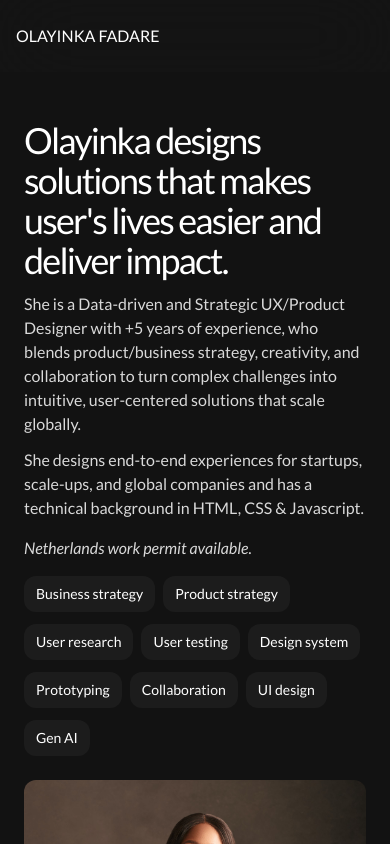
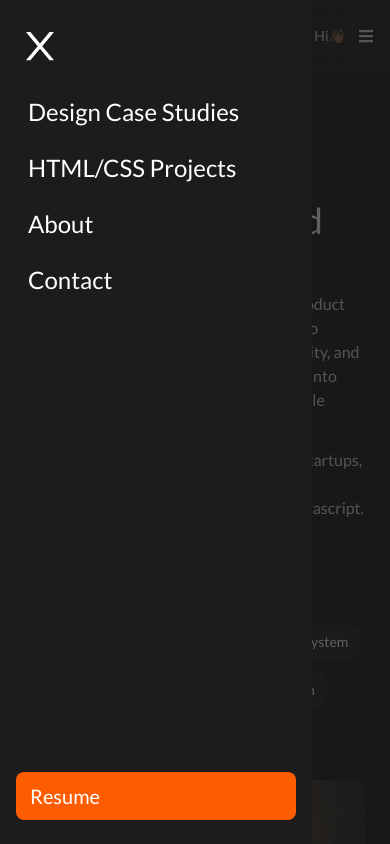
Before and after one commit to Adewole1/yinka-portfolio, a React (Vite) app: page / in a window 390 px wide. Shown: the top 844 px of the page. Built offline with nearby package versions, Linux system fonts and the light colour scheme.

Commit message:
updated header and added about buttons

```diff
--- a/src/App.tsx
+++ b/src/App.tsx
@@ -989,7 +989,7 @@ function App() {
                 >
                   olayinkaodetola5@gmail.com
                 </a>{" "}
-                or connect with me on <br />
+                or connect with me on <br className="hidden md:block" />
                 <a
                   href="https://www.linkedin.com/in/olayinka-fadare/"
                   target="_blank"
@@ -1000,6 +1000,22 @@ function App() {
                 </a>
                 .
               </p>
+              <div className="flex items-center gap-2 md:gap-3 2xl:gap-4">
+                <a
+                  href="mailto:olayinkaodetola5@gmail.com"
+                  className="w-fit bg-primary rounded-lg py-2.5 md:py-3 px-3.5 md:px-4 fonr-medium text-white"
+                >
+                  Work with me
+                </a>
+                <a
+                  href="https://drive.google.com/file/d/12gO0r0Y7h5z-atqxbfVlillOzQytkzCP/view?usp=sharing"
+                  target="_blank"
+                  rel="noopener noreferrer"
+                  className="w-fit bg-white rounded-lg py-2.5 md:py-3 px-3.5 md:px-4 fonr-medium text-gray-700"
+                >
+                  View my resume
+                </a>
+              </div>
             </div>
           </div>
           <div className="flex flex-col items-center gap-4 md:gap-8 lg:gap-12 2xl:gap-16 pb-8 md:pb-12 lg:pb-16 px-6 md:px-16 lg:px-24 2xl:px-[7.5rem] max-w-[1440px] mx-auto w-full">
--- a/src/components/Header.tsx
+++ b/src/components/Header.tsx
@@ -1,53 +1,147 @@
+import { useState } from "react";
 import goToSection from "./navigate.js";
 
 const Header = () => {
+  const [sidebar, setSidebar] = useState<boolean>(false);
+
+  const showSidebar = () => setSidebar(!sidebar);
   return (
     <div className="flex w-full justify-between items-center px-4 lg:px-6 2xl:px-8 py-6 bg-[#1C1C1C]/30 text-white font-lato h-fit sticky top-0 z-50 left-0 backdrop-blur-2xl">
       <p className="uppercase lg:text-lg 2xl:text-xl">OLAYINKA FADARE</p>
-      <div className="hidden gap-3 items-center lg:gap-5 2xl:gap-6 md:flex">
+      <div className="gap-3 items-center lg:gap-5 2xl:gap-6 flex">
         <p
           onClick={() => goToSection("welcome")}
           className="text-sm transition-all duration-500 ease-in-out lg:text-base 2xl:text-lg hover:text-primary hover:cursor-pointer"
         >
           Hi👋🏾
         </p>
-        <div className="h-5 w-[1px] bg-[#484848]"></div>
+        <div className="hidden md:inline-block h-5 w-[1px] bg-[#484848]"></div>
         <p
           onClick={() => goToSection("studies")}
-          className="text-sm transition-all duration-500 ease-in-out lg:text-base 2xl:text-lg hover:text-primary hover:cursor-pointer"
+          className="hidden md:inline-block text-sm transition-all duration-500 ease-in-out lg:text-base 2xl:text-lg hover:text-primary hover:cursor-pointer"
         >
           Design Case Studies
         </p>
-        <div className="h-5 w-[1px] bg-[#484848]"></div>
+        <div className="hidden md:inline-block h-5 w-[1px] bg-[#484848]"></div>
         <p
           onClick={() => goToSection("projects")}
-          className="text-sm transition-all duration-500 ease-in-out lg:text-base 2xl:text-lg hover:text-primary hover:cursor-pointer"
+          className="hidden md:inline-block text-sm transition-all duration-500 ease-in-out lg:text-base 2xl:text-lg hover:text-primary hover:cursor-pointer"
         >
           HTML/CSS Projects
         </p>
-        <div className="h-5 w-[1px] bg-[#484848]"></div>
+        <div className="hidden md:inline-block h-5 w-[1px] bg-[#484848]"></div>
         <p
           onClick={() => goToSection("about")}
-          className="text-sm transition-all duration-500 ease-in-out lg:text-base 2xl:text-lg hover:text-primary hover:cursor-pointer"
+          className="hidden md:inline-block text-sm transition-all duration-500 ease-in-out lg:text-base 2xl:text-lg hover:text-primary hover:cursor-pointer"
         >
           About
         </p>
-        <div className="h-5 w-[1px] bg-[#484848]"></div>
+        <div className="hidden md:inline-block h-5 w-[1px] bg-[#484848]"></div>
         <a
           href="https://drive.google.com/file/d/12gO0r0Y7h5z-atqxbfVlillOzQytkzCP/view?usp=sharing"
           target="_blank"
           rel="noopener noreferrer"
-          className="text-sm transition-all duration-500 ease-in-out lg:text-base 2xl:text-lg hover:text-primary hover:cursor-pointer"
+          className="hidden md:inline-block text-sm transition-all duration-500 ease-in-out lg:text-base 2xl:text-lg hover:text-primary hover:cursor-pointer"
         >
           Resume
         </a>
-        <div className="h-5 w-[1px] bg-[#484848]"></div>
+        <div className="hidden md:inline-block h-5 w-[1px] bg-[#484848]"></div>
         <p
           onClick={() => goToSection("contact")}
-          className="text-sm transition-all duration-500 ease-in-out lg:text-base 2xl:text-lg hover:text-primary hover:cursor-pointer"
+          className="hidden md:inline-block text-sm transition-all duration-500 ease-in-out lg:text-base 2xl:text-lg hover:text-primary hover:cursor-pointer"
         >
           Contact
         </p>
+        <svg
+          stroke="currentColor"
+          fill="currentColor"
+          strokeWidth="0"
+          viewBox="0 0 448 512"
+          height="1em"
+          width="1em"
+          xmlns="http://www.w3.org/2000/svg"
+          className="text-white md:hidden"
+          onClick={showSidebar}
+        >
+          <path d="M16 132h416c8.837 0 16-7.163 16-16V76c0-8.837-7.163-16-16-16H16C7.163 60 0 67.163 0 76v40c0 8.837 7.163 16 16 16zm0 160h416c8.837 0 16-7.163 16-16v-40c0-8.837-7.163-16-16-16H16c-8.837 0-16 7.163-16 16v40c0 8.837 7.163 16 16 16zm0 160h416c8.837 0 16-7.163 16-16v-40c0-8.837-7.163-16-16-16H16c-8.837 0-16 7.163-16 16v40c0 8.837 7.163 16 16 16z"></path>
+        </svg>
+        <div
+          className={`h-screen fixed w-full top-0 transition-all bg-[#1C1C1C]/70 shadow-2xl backdrop-blur-2xl ${
+            sidebar ? "-left-full duration-700" : "left-0 duration-300"
+          }`}
+        >
+          <div className="bg-[#1C1C1C] w-4/5 flex flex-col gap-4 h-full px-4 py-6 backdrop-blur-2xl">
+            <svg
+              stroke="currentColor"
+              fill="currentColor"
+              stroke-width="0"
+              viewBox="0 0 1024 1024"
+              xmlns="http://www.w3.org/2000/svg"
+              className="text-white size-12 hover:text-primary"
+              onClick={showSidebar}
+            >
+              <path d="M563.8 512l262.5-312.9c4.4-5.2.7-13.1-6.1-13.1h-79.8c-4.7 0-9.2 2.1-12.3 5.7L511.6 449.8 295.1 191.7c-3-3.6-7.5-5.7-12.3-5.7H203c-6.8 0-10.5 7.9-6.1 13.1L459.4 512 196.9 824.9A7.95 7.95 0 0 0 203 838h79.8c4.7 0 9.2-2.1 12.3-5.7l216.5-258.1 216.5 258.1c3 3.6 7.5 5.7 12.3 5.7h79.8c6.8 0 10.5-7.9 6.1-13.1L563.8 512z"></path>
+            </svg>
+            <div className="flex flex-col h-full">
+              <div
+                onClick={() => {
+                  goToSection("studies");
+                  showSidebar();
+                }}
+                className={`rounded-xl bg-transparent p-3 w-full hover:bg-primary text-white text-2xl hover:cursor-pointer relative transition-all delay-75 ${
+                  sidebar ? "-left-full duration-700" : "left-0 duration-500"
+                }`}
+              >
+                Design Case Studies
+              </div>
+              <div
+                onClick={() => {
+                  goToSection("projects");
+                  showSidebar();
+                }}
+                className={`rounded-xl bg-transparent p-3 w-full hover:bg-primary text-white text-2xl hover:cursor-pointer relative transition-all delay-100 ${
+                  sidebar ? "-left-full duration-700" : "left-0 duration-500"
+                }`}
+              >
+                HTML/CSS Projects
+              </div>
+              <div
+                onClick={() => {
+                  goToSection("about");
+                  showSidebar();
+                }}
+                className={`rounded-xl bg-transparent p-3 w-full hover:bg-primary text-white text-2xl hover:cursor-pointer relative transition-all delay-150 ${
+                  sidebar ? "-left-full duration-700" : "left-0 duration-500"
+                }`}
+              >
+                About
+              </div>
+              <div
+                onClick={() => {
+                  goToSection("contact");
+                  showSidebar();
+                }}
+                className={`rounded-xl bg-transparent p-3 w-full hover:bg-primary text-white text-2xl hover:cursor-pointer relative transition-all delay-200 ${
+                  sidebar ? "-left-full duration-700" : "left-0 duration-500"
+                }`}
+              >
+                Contact
+              </div>
+              <a
+                href="https://drive.google.com/file/d/12gO0r0Y7h5z-atqxbfVlillOzQytkzCP/view?usp=sharing"
+                target="_blank"
+                rel="noopener noreferrer"
+                className={`bg-primary rounded-lg py-2.5 md:py-3 px-3.5 md:px-4 font-medium text-white text-xl mt-auto relative transition-all ${
+                  sidebar
+                    ? "-bottom-full duration-700"
+                    : "bottom-0 duration-300"
+                }`}
+              >
+                Resume
+              </a>
+            </div>
+          </div>
+        </div>
       </div>
     </div>
   );
```
